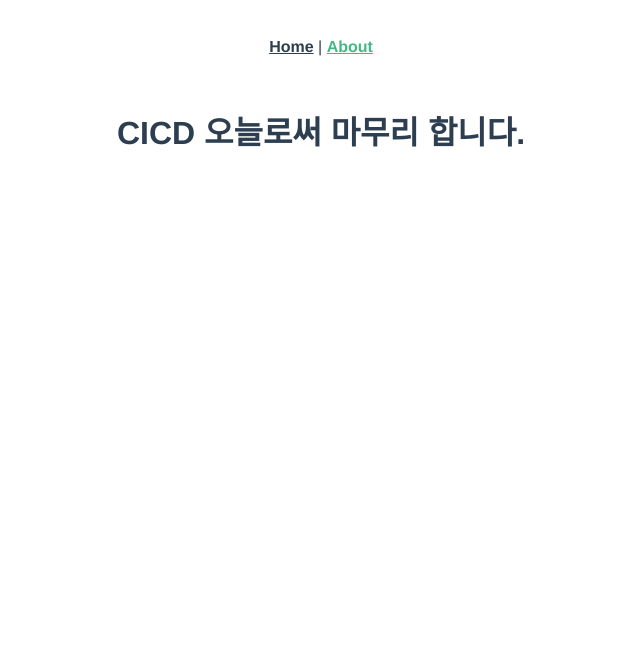
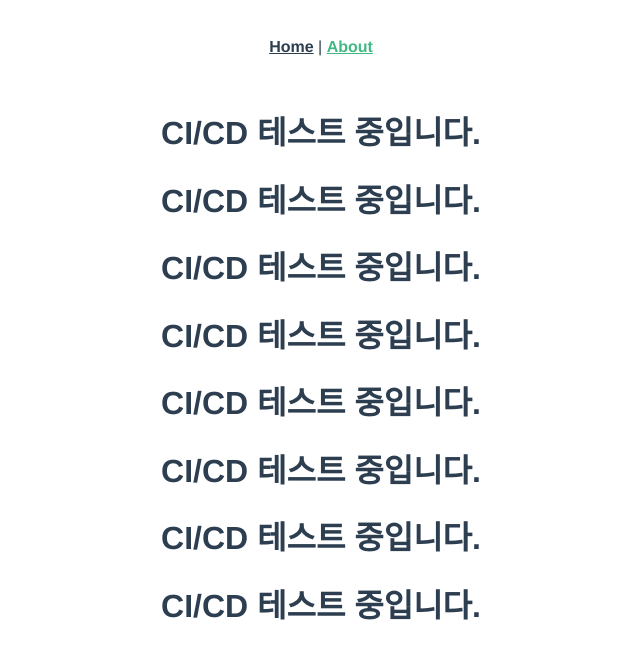
Before and after one commit to NerdInRoom/virtualtraveler-vue, a Vue app in the folder client/: page /about in a window 1280 px wide. Shown: the top 658 px of the page, without its empty margins (319-959 px from the left). Built offline with nearby package versions, Linux system fonts and the light colour scheme.

Commit message:
cicd test

```diff
--- a/client/src/views/About.vue
+++ b/client/src/views/About.vue
@@ -1,5 +1,12 @@
 <template>
   <div class="about">
-    <h1>CICD 오늘로써 마무리 합니다.</h1>
+    <h1>CI/CD 테스트 중입니다.</h1>
+    <h1>CI/CD 테스트 중입니다.</h1>
+    <h1>CI/CD 테스트 중입니다.</h1>
+    <h1>CI/CD 테스트 중입니다.</h1>
+    <h1>CI/CD 테스트 중입니다.</h1>
+    <h1>CI/CD 테스트 중입니다.</h1>
+    <h1>CI/CD 테스트 중입니다.</h1>
+    <h1>CI/CD 테스트 중입니다.</h1>
   </div>
 </template>
```
